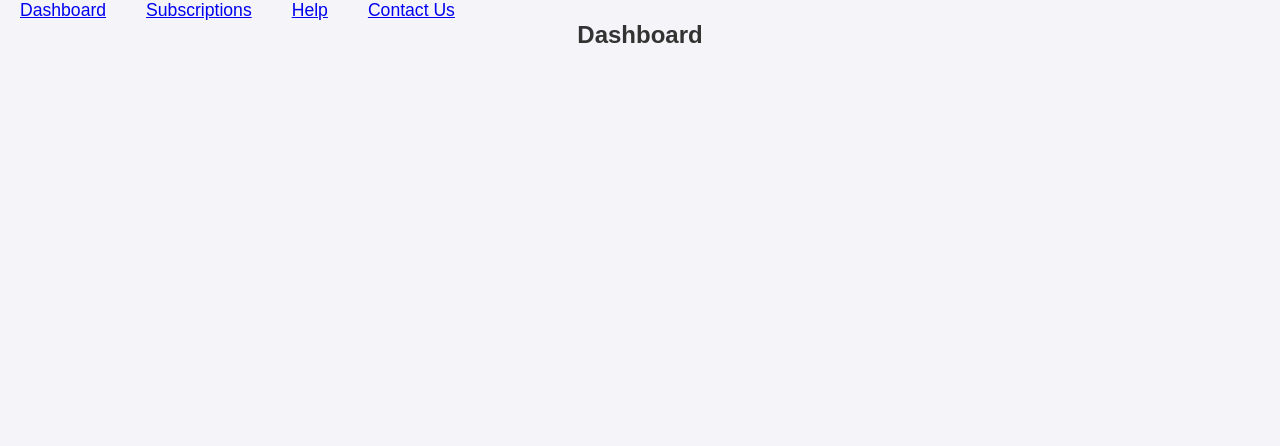
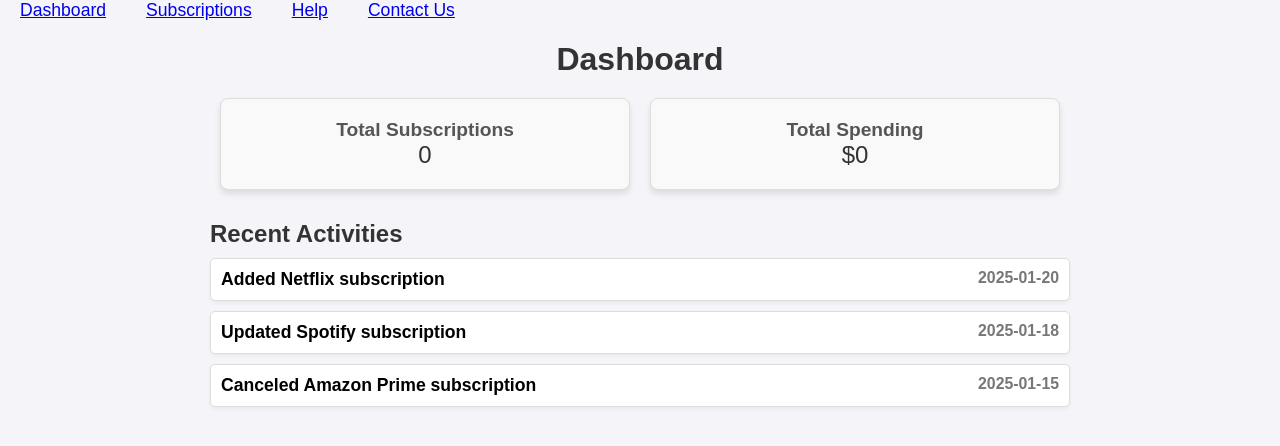
Before and after one commit to iSkewb/BreakFree, a React (Create React App) app in the folder predictive-subscription-tool/: page /dashboard in a window 1280 px wide. Shown: the top 446 px of the page. Built offline with nearby package versions, Linux system fonts and the light colour scheme.

Commit message:
Added Dashboard
Made skeleton code

```diff
--- /dev/null
+++ b/predictive-subscription-tool/src/pages/Dashboard.css
@@ -0,0 +1,71 @@
+.dashboard {
+    font-family: Arial, sans-serif;
+    max-width: 900px;
+    margin: 0 auto;
+    padding: 20px;
+  }
+
+  .dashboard-title {
+    font-size: 2em;
+    text-align: center;
+    margin-bottom: 20px;
+    color: #333;
+  }
+
+  .dashboard-summary {
+    display: flex;
+    justify-content: space-between;
+    margin-bottom: 30px;
+  }
+
+  .summary-card {
+    flex: 1;
+    padding: 20px;
+    margin: 0 10px;
+    background-color: #f9f9f9;
+    border: 1px solid #ddd;
+    border-radius: 8px;
+    text-align: center;
+    box-shadow: 0 4px 6px rgba(0, 0, 0, 0.1);
+  }
+
+  .summary-card h3 {
+    font-size: 1.2em;
+    color: #555;
+  }
+
+  .summary-card p {
+    font-size: 1.5em;
+    color: #333;
+  }
+
+  .dashboard-recent-activities {
+    margin-top: 20px;
+  }
+
+  .dashboard-recent-activities h3 {
+    font-size: 1.5em;
+    margin-bottom: 10px;
+    color: #333;
+  }
+
+  .dashboard-recent-activities ul {
+    list-style-type: none;
+    padding: 0;
+  }
+
+  .dashboard-recent-activities li {
+    display: flex;
+    justify-content: space-between;
+    padding: 10px;
+    background-color: #fff;
+    border: 1px solid #ddd;
+    border-radius: 5px;
+    margin-bottom: 10px;
+    box-shadow: 0 2px 4px rgba(0, 0, 0, 0.05);
+  }
+
+  .activity-date {
+    color: #777;
+    font-size: 0.9em;
+  }
--- a/predictive-subscription-tool/src/pages/Dashboard.js
+++ b/predictive-subscription-tool/src/pages/Dashboard.js
@@ -1,10 +1,48 @@
-import React from 'react';
+import React, { useState } from 'react';
+import './Dashboard.css';
 
 const Dashboard = () => {
+  // State for holding summary data or metrics
+  const [summary, setSummary] = useState({
+    totalSubscriptions: 0,
+    totalSpending: 0,
+  });
+
+  // Placeholder data for recent activities
+  const recentActivities = [
+    { id: 1, action: 'Added Netflix subscription', date: '2025-01-20' },
+    { id: 2, action: 'Updated Spotify subscription', date: '2025-01-18' },
+    { id: 3, action: 'Canceled Amazon Prime subscription', date: '2025-01-15' },
+  ];
+
   return (
-    <div>
-      <h2>Dashboard</h2>
-      {/* Add your dashboard content here */}
+    <div className="dashboard">
+      <h2 className="dashboard-title">Dashboard</h2>
+
+      {/* Summary Section */}
+      <div className="dashboard-summary">
+        <div className="summary-card">
+          <h3>Total Subscriptions</h3>
+          <p>{summary.totalSubscriptions}</p>
+        </div>
+        <div className="summary-card">
+          <h3>Total Spending</h3>
+          <p>${summary.totalSpending}</p>
+        </div>
+      </div>
+
+      {/* Recent Activity Section */}
+      <div className="dashboard-recent-activities">
+        <h3>Recent Activities</h3>
+        <ul>
+          {recentActivities.map((activity) => (
+            <li key={activity.id}>
+              <span>{activity.action}</span>
+              <span className="activity-date">{activity.date}</span>
+            </li>
+          ))}
+        </ul>
+      </div>
     </div>
   );
 };
```
